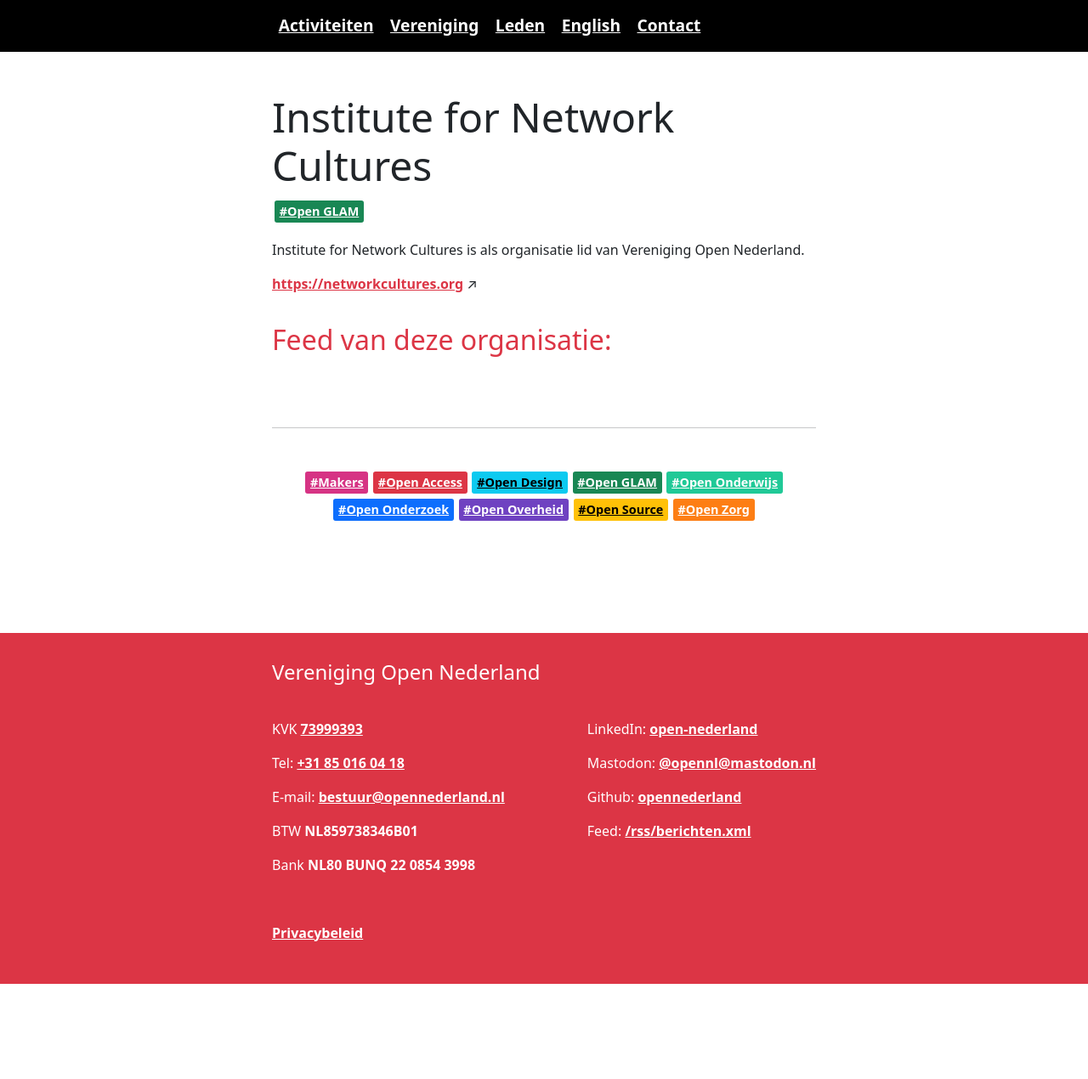
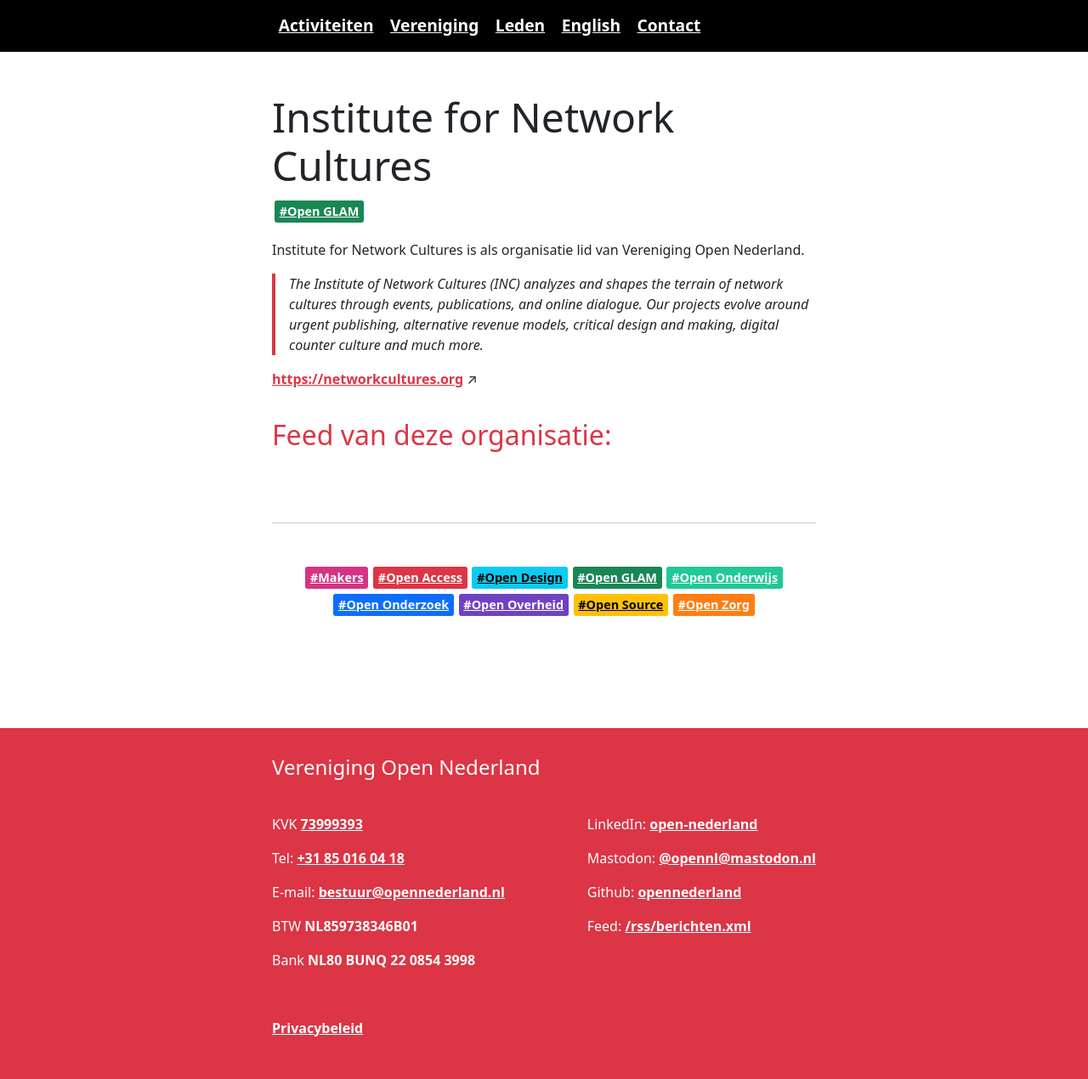
Before and after one commit to opennederland/www.opennederland.nl, a Jekyll site: the page built from _members/organisaties/institute-for-network-cultures.md, in a window 1280 px wide. Shown: the whole page at 85% size. Built offline with Jekyll 4.4.1, drawn with Linux system fonts in a browser that asks for light colours; before the commit the page ends 1158 px from its top, so only the background shows below that.

Commit message:
Update institute-for-network-cultures.md

```diff
--- a/_members/organisaties/institute-for-network-cultures.md
+++ b/_members/organisaties/institute-for-network-cultures.md
@@ -6,3 +6,5 @@
 type: organisatie
 rss: https://networkcultures.org/comments/feed/
 ---
+
+The Institute of Network Cultures (INC) analyzes and shapes the terrain of network cultures through events, publications, and online dialogue. Our projects evolve around urgent publishing, alternative revenue models, critical design and making, digital counter culture and much more.
```
